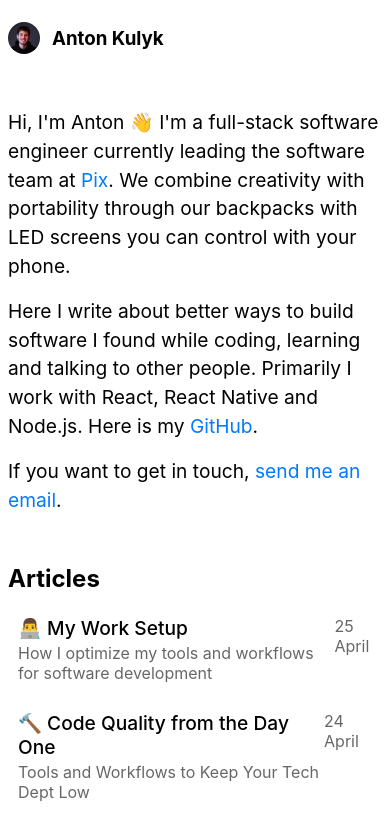
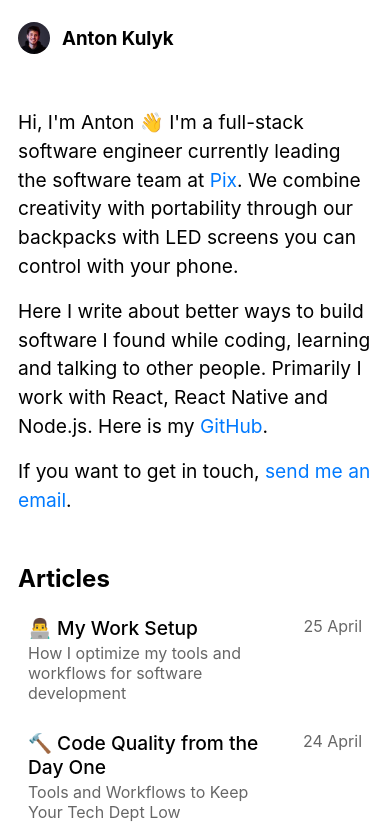
Before and after one commit to kulyk/kulyk.xyz, a Next.js app: page / in a window 390 px wide. Shown: the top 830 px of the page. Built offline with nearby package versions, Linux system fonts and the light colour scheme.

Commit message:
Fix mobile layout

```diff
--- a/src/components/Layout.tsx
+++ b/src/components/Layout.tsx
@@ -32,7 +32,7 @@ function Layout(props: LayoutProps): React.ReactElement {
         #layout {
           max-width: 800px;
           margin: auto;
-          padding-bottom: 50px;
+          padding: 0 10px 50px 10px;
         }
         #content-root {
           display: 'flex';
--- a/src/pages/index.tsx
+++ b/src/pages/index.tsx
@@ -57,7 +57,7 @@ function ArticlePreview(props: ArticlePreviewProps): React.ReactElement {
     <>
       <Link href={`/post/${slug}`}>
         <div className="article-preview">
-          <div>
+          <div className="article-preview-main">
             <h2 className="title">{`${emoji} ${title}`}</h2>
             <p className="secondary description">{description}</p>
           </div>
@@ -75,6 +75,9 @@ function ArticlePreview(props: ArticlePreviewProps): React.ReactElement {
         .article-preview:hover {
           background-color: rgba(0, 0, 0, 0.05);
           cursor: pointer;
+        }
+        .article-preview-main {
+          flex: 0.9;
         }
         .title {
           font-weight: 500;
```
